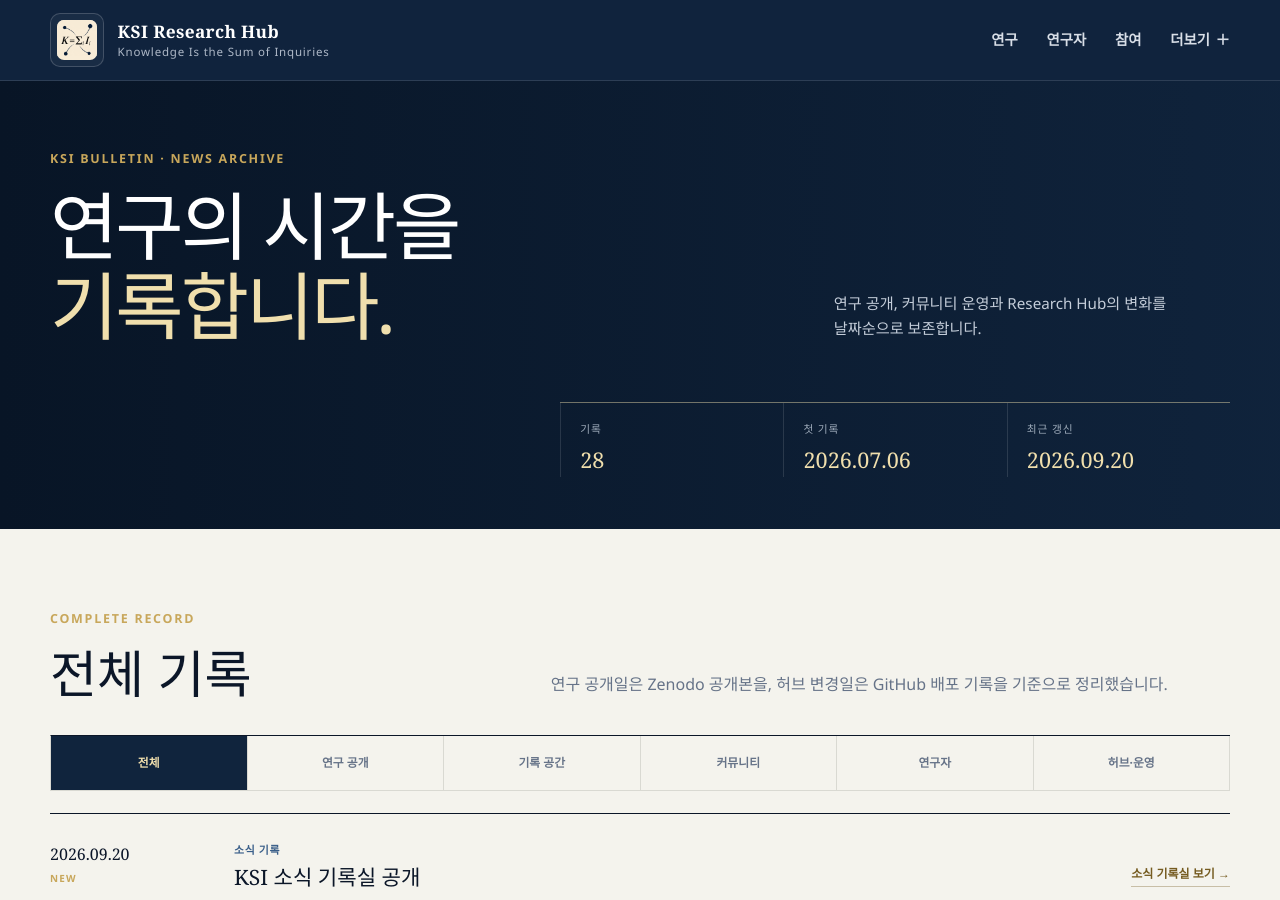
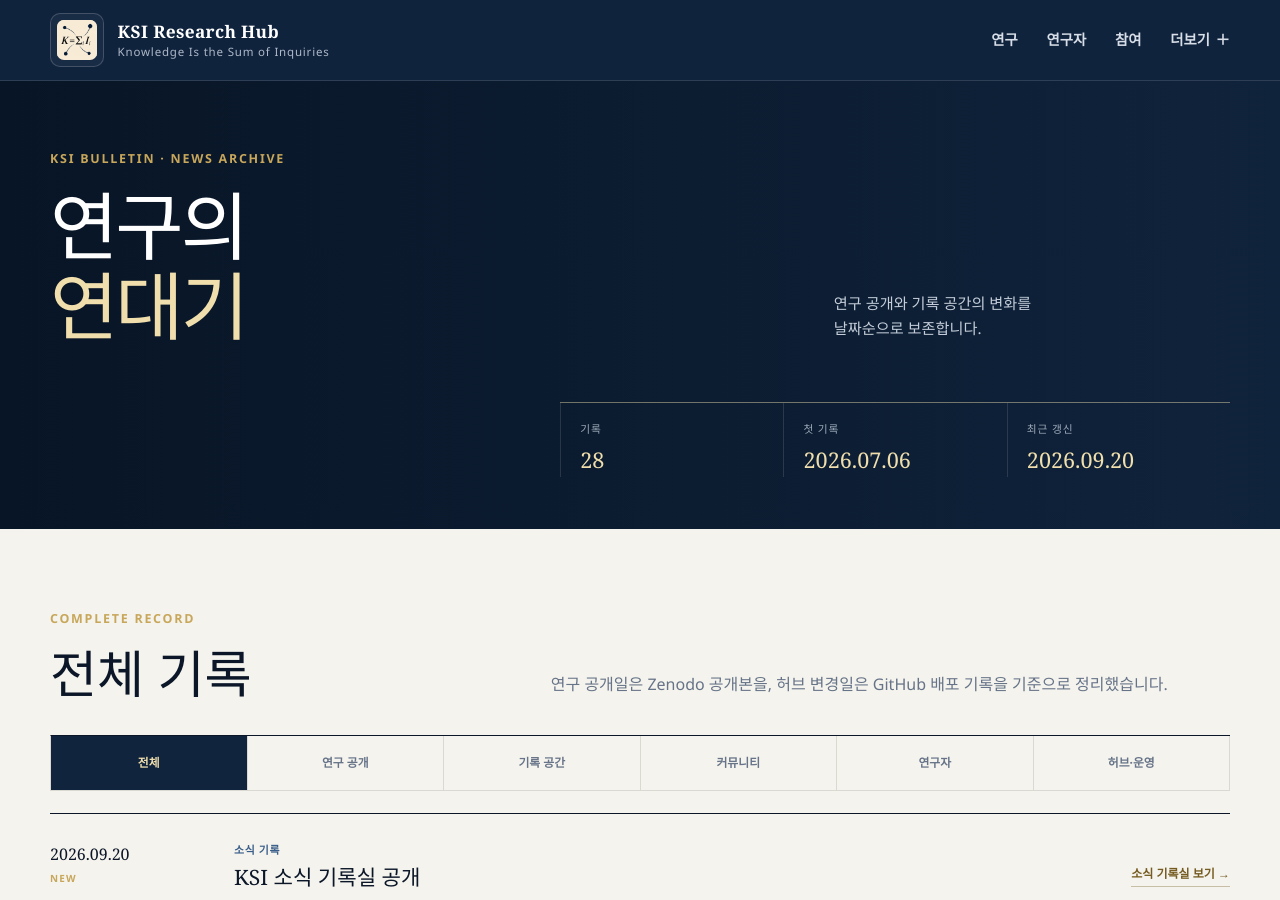
Before and after one commit to SunhoYoon-Hub/KSI-Research-Hub, a Jekyll site: the page built from docs/bulletin.md, in a window 1280 px wide and 900 px high. Built offline with Jekyll 4.4.1, drawn with Linux system fonts in a browser that asks for light colours.

Commit message:
Refine bulletin hero title and copy

```diff
--- a/docs/bulletin.md
+++ b/docs/bulletin.md
@@ -11,9 +11,9 @@ extra_js: /assets/js/bulletin-filter.js
 <section class="bulletin-hero" aria-labelledby="bulletin-title">
   <div>
     <p class="section-index">KSI Bulletin · News Archive</p>
-    <h1 id="bulletin-title">연구의 시간을<br><em>기록합니다.</em></h1>
+    <h1 id="bulletin-title">연구의<br><em>연대기</em></h1>
   </div>
-  <p>연구 공개, 커뮤니티 운영과 Research Hub의 변화를 날짜순으로 보존합니다.</p>
+  <p>연구 공개와 기록 공간의 변화를<br>날짜순으로 보존합니다.</p>
   <dl aria-label="KSI 소식 기록 요약">
     <div><dt>기록</dt><dd>{{ bulletin_records | size }}</dd></div>
     <div><dt>첫 기록</dt><dd>2026.07.06</dd></div>
```
